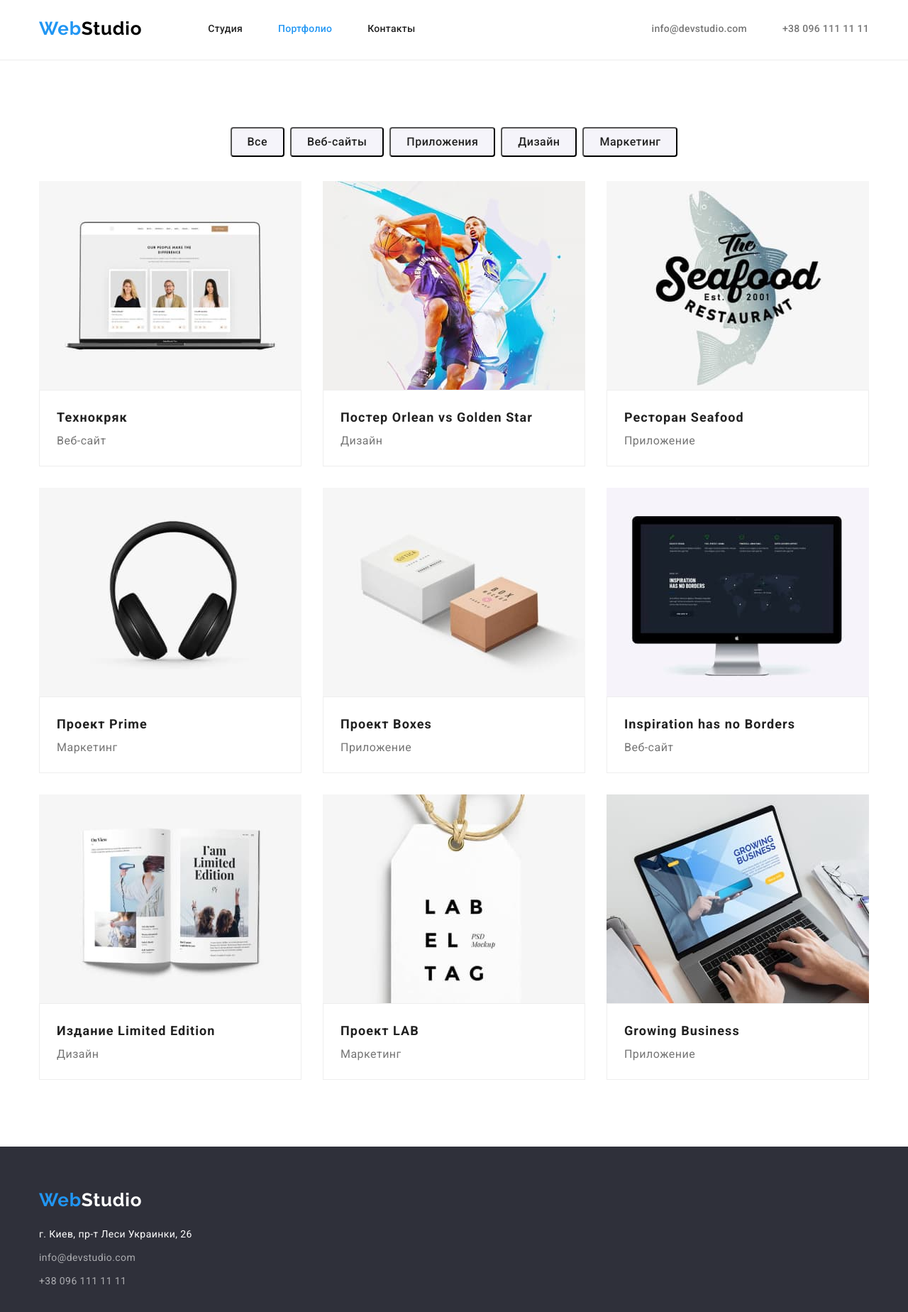
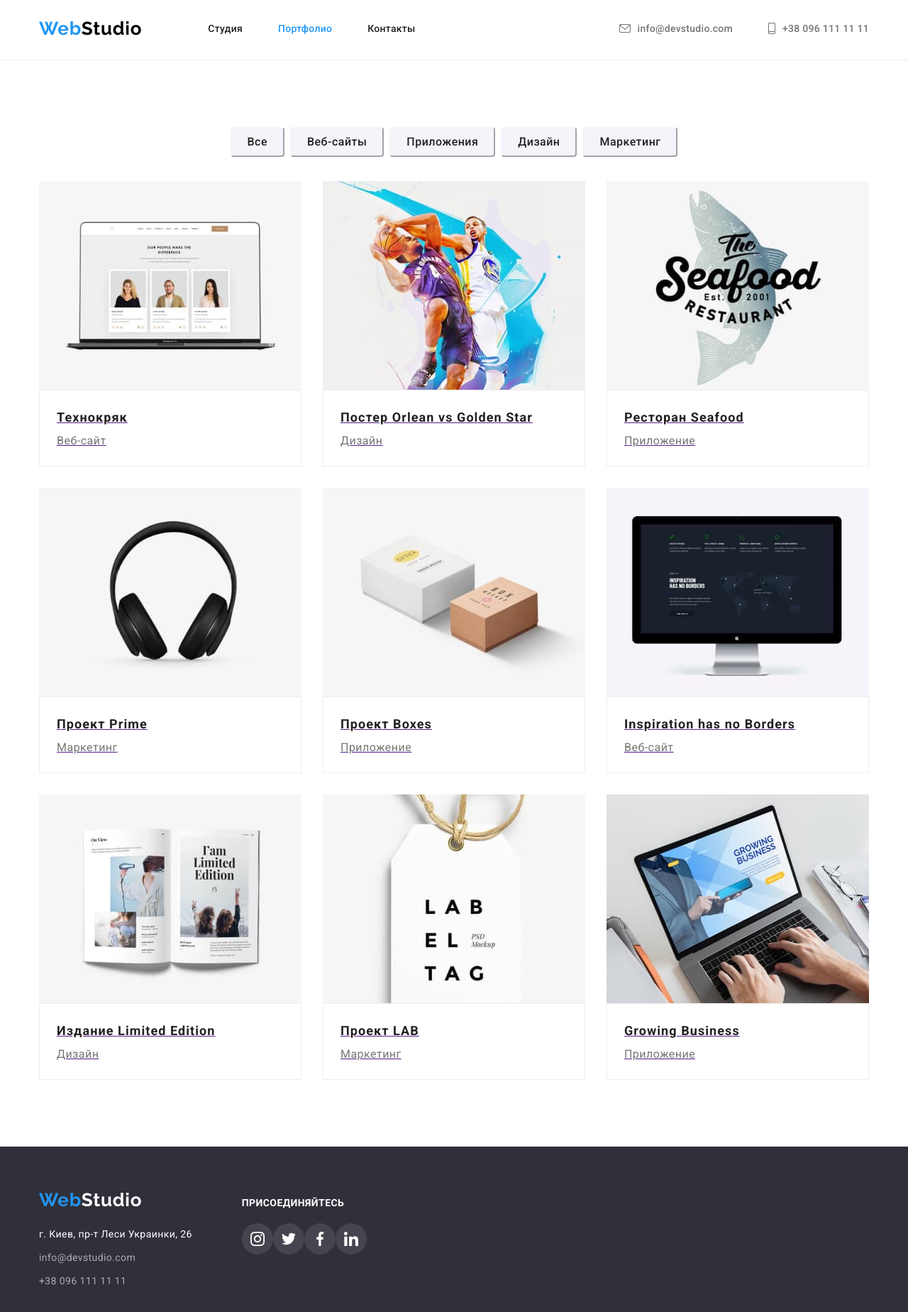
Before and after one commit to KateBlin0va/goit-markup-hw-04, a plain HTML site: page portfolio.html in a window 1280 px wide. Shown: the whole page at 71% size. Drawn offline with nearby package versions, Linux system fonts and the light colour scheme.

Commit message:
Добавляет иконки в футер и хедер

```diff
--- a/css/styles.css
+++ b/css/styles.css
@@ -110,6 +110,10 @@ img {
   color: var(--accent-color);
 }
 
+.header-contact-icon {
+  fill: currentColor;
+}
+
 .header-nav .link.current {
   color: var(--accent-color);
   display: flex;
@@ -132,17 +136,33 @@ img {
   font-size: 14px;
   line-height: calc(16 / 14);
   letter-spacing: 0.02em;
+  padding-bottom: 32px;
+  padding-top: 32px;
   color: var(--text-color);
+  align-items: center;
 }
 
 .header-mail {
+  display: flex;
+  align-items: center;
   margin-right: 50px;
 }
 
-.header-contact-item {
+.header-tel {
   display: flex;
   align-items: center;
-  color: var(--text-color);
+}
+
+.header-contact-icon:hover,
+.header-contact-icon:focus {
+  color: var(--accent-color);
+}
+
+.header-contact-icon {
+  display: flex;
+  fill: currentColor;
+  align-items: center;
+  margin-right: 10px;
 }
 
 /* HERO */
@@ -444,6 +464,8 @@ img {
   padding-top: 60px;
   padding-bottom: 60px;
   background: #2f303a;
+  display: flex;
+  align-items: baseline;
 }
 
 .footer-logo {
@@ -482,6 +504,15 @@ img {
   margin-bottom: 9px;
 }
 
+.container-footer {
+  display: flex;
+  align-items: baseline;
+}
+
+.right-container {
+  margin-left: 70px;
+}
+
 .right-footer-tittle {
   font-family: 'Roboto' sans-serif;
   font-weight: 700;
@@ -512,7 +543,9 @@ img {
   justify-content: center;
   align-items: center;
   border-radius: 50%;
+  background-color: rgba(255, 255, 255, 0.1);
   color: var(--extra-color);
+  margin-top: 20px;
 }
 
 .right-footer-icon {
@@ -542,6 +575,7 @@ img {
   text-align: center;
   letter-spacing: 0.03em;
   color: var(--title-color);
+  border-color: #f5f4fa;
   padding: 6px 22px;
 }
 
@@ -597,3 +631,8 @@ img {
   border: 1px solid #eeeeee;
   box-sizing: border-box;
 }
+
+.works-item:hover {
+  box-shadow: 0px 1px 1px rgba(0, 0, 0, 0.12), 0px 4px 4px rgba(0, 0, 0, 0.06),
+    1px 4px 6px rgba(0, 0, 0, 0.16);
+}
--- a/portfolio.html
+++ b/portfolio.html
@@ -34,11 +34,19 @@
         </nav>
         <div class="header-connect"></div>
     <ul class="header-list list">
-            <li>
-                <a class="header-mail link" href="mailto:info@devstudio.com">info@devstudio.com</a>
+        <li class="header-contact">
+            <a class="header-mail link" href="mailto:info@devstudio.com">
+                <svg class="header-contact-icon" width="16px" height="12px">
+                    <use href="./images/icons.svg#icon-envelope"></use>
+                </svg>
+                info@devstudio.com</a>
         </li>
-            <li>
-                <a class="header-tel link" href="tel:+380961111111">+38 096 111 11 11</a>
+        <li class="header-contact">
+            <a class="header-tel link" href="tel:+380961111111">
+                <svg class="header-contact-icon" width="10px" height="16px">
+                    <use href="./images/icons.svg#icon-smartphone"></use>
+                </svg>
+                +38 096 111 11 11</a>
         </li>
     </ul>
     </div>
@@ -59,67 +67,85 @@
 
         <ul class="works-list list">
             <li class="works-item">
+                <a href="" class="works-link">
                 <img src="./images/портфолио1.jpg" alt="Ноутбук" width="370" />
                 <div class="card-text">
                 <h2 class="works-title">Технокряк</h2>
                 <p class="works-text">Веб-сайт</p>
                 </div>
+                </a>
             </li>
             <li class="works-item">
+                <a href="" class="works-link">
                 <img src="./images/портфолио2.jpg" alt="Парни играют в баскетбол" width="370"/>
                 <div class="card-text">
                 <h2 class="works-title">Постер <span lang="en">Orlean vs Golden Star</span></h2>
                 <p class="works-text">Дизайн</p>
                 </div>
+                </a>
             </li>
             <li class="works-item">
+                <a href="" class="works-link">
                 <img src="./images/портфолио3.jpg" alt="Эмблема рыбного ресторана" width="370" />
                 <div class="card-text">
                 <h2 class="works-title">Ресторан <span lang="en">Seafood</span></h2>
                 <p class="works-text">Приложение</p>
                 </div>
+                </a>
             </li>
             <li class="works-item">
+                <a href="" class="works-link">
                 <img src="./images/портфолио4.jpg" alt="Наушники" width="370" />
                 <div class="card-text">
                 <h2 class="works-title">Проект <span lang="en">Prime</span></h2>
                 <p class="works-text">Маркетинг</p>
                 </div>
+                </a>
             </li>
             <li class="works-item">
+                <a href="" class="works-link">
                 <img src="./images/портфолио5.jpg" alt="Две коробки" width="370" />
                 <div class="card-text">
                 <h2 class="works-title">Проект <span lang="en">Boxes</span></h2>
                 <p class="works-text">Приложение</p>
                 </div>
+                </a>
             </li>
             <li class="works-item">
+                <a href="" class="works-link">
                 <img src="./images/портфолио6.jpg" alt="Экран компьютера" width="370" />
                 <div class="card-text">
                 <h2 class="works-title"><span lang="en">Inspiration has no Borders</span></h2>
                <p class="works-text">Веб-сайт</p>
                </div>
+            </a>
             </li>
             <li class="works-item">
+                <a href="" class="works-link">
                 <img src="./images/портфолио7.jpg" alt="Журнал" width="370" />
                 <div class="card-text">
                 <h2 class="works-title">Издание <span lang="en">Limited Edition</span></h2>
                 <p class="works-text">Дизайн</p>
                 </div>
+                </a>
             </li>
             <li class="works-item">
+                <a href="" class="works-link">
                 <img src="./images/портфолио8.jpg" alt="Ярлык" width="370" />
                 <div class="card-text">
                 <h2 class="works-title">Проект <span lang="en">LAB</span></h2>
                 <p class="works-text">Маркетинг</p>
                 </div>
+                </a>
             </li>
             <li class="works-item">
+                <a href="" class="works-link">
                 <img src="./images/портфолио9.jpg" alt="Работа в ноутбуке" width="370" />
                 <div class="card-text">
                 <h2 class="works-title"><span lang="en">Growing Business</span></h2>
                 <p class="works-text">Приложение</p>
                 </div>
+                </a>
             </li>
         </ul>
         </div>
@@ -127,19 +153,54 @@
     </main>
     <!--Футер-->
     <footer class="footer">
-        <div class="container">
+        <div class="container-footer container">
+            <div class="left-container">
                 <a href="./index.html" class="footer-logo link"><span class="logo-item-footer">Web</span>Studio </a>
                 <address class="contacts link">
                     <ul class="contacts-list list">
                         <li class="contacts-info"><a class="contacts-address-item link"
-                            href="https://goo.gl/maps/DUNgC5Vg5aknv6yu6" target="blank" rel="noopener noreferrer">г. Киев,
-                            пр-т Леси Украинки, 26 <br /></a></li>
+                                href="https://goo.gl/maps/DUNgC5Vg5aknv6yu6" target="blank" rel="noopener noreferrer">г.
+                                Киев, пр-т Леси Украинки, 26 <br /></a></li>
                         <li class="contacts-info"><a class="contacts-item link"
                                 href="mailto:info@devstudio.com">info@devstudio.com <br /></a></li>
-                    <li class="contacts-info"><a class="contacts-item link" href="tel:+380961111111">+38 096 111 11 11</a>
-                    </li>
+                        <li class="contacts-info"><a class="contacts-item link" href="tel:+380961111111">+38 096 111 11
+                                11</a></li>
                 </address>
                 </ul>
+            </div>
+
+            <div class="right-container">
+                <b class="right-footer-tittle">Присоединяйтесь</b>
+                <ul class="right-footer-list list">
+                    <li class="right-footer-item">
+                        <a href="" class="right-footer-link">
+                            <svg class="right-footer-icon" width="20" height="20">
+                                <use href="./images/icons.svg#icon-instagram"></use>
+                            </svg>
+                        </a>
+                    </li>
+                    <li class="right-footer-item">
+                        <a href="" class="right-footer-link">
+                            <svg class="right-footer-icon" width="20" height="20">
+                                <use href="./images/icons.svg#icon-twitter"></use>
+                            </svg>
+                        </a>
+                    </li>
+                    <li class="right-footer-item">
+                        <a href="" class="right-footer-link">
+                            <svg class="right-footer-icon" width="20" height="20">
+                                <use href="./images/icons.svg#icon-facebook"></use>
+                            </svg>
+                        </a>
+                    </li>
+                    <li class="right-footer-item">
+                        <a href="" class="right-footer-link">
+                            <svg class="right-footer-icon" width="20" height="20">
+                                <use href="./images/icons.svg#icon-linkedin"></use>
+                            </svg>
+                        </a>
+                    </li>
+            </div>
         </div>
     </footer>
 </body>
```
Also changed, not shown: index.html (+7 -3 lines). Lines whose indentation alone changed are shown as unchanged.
